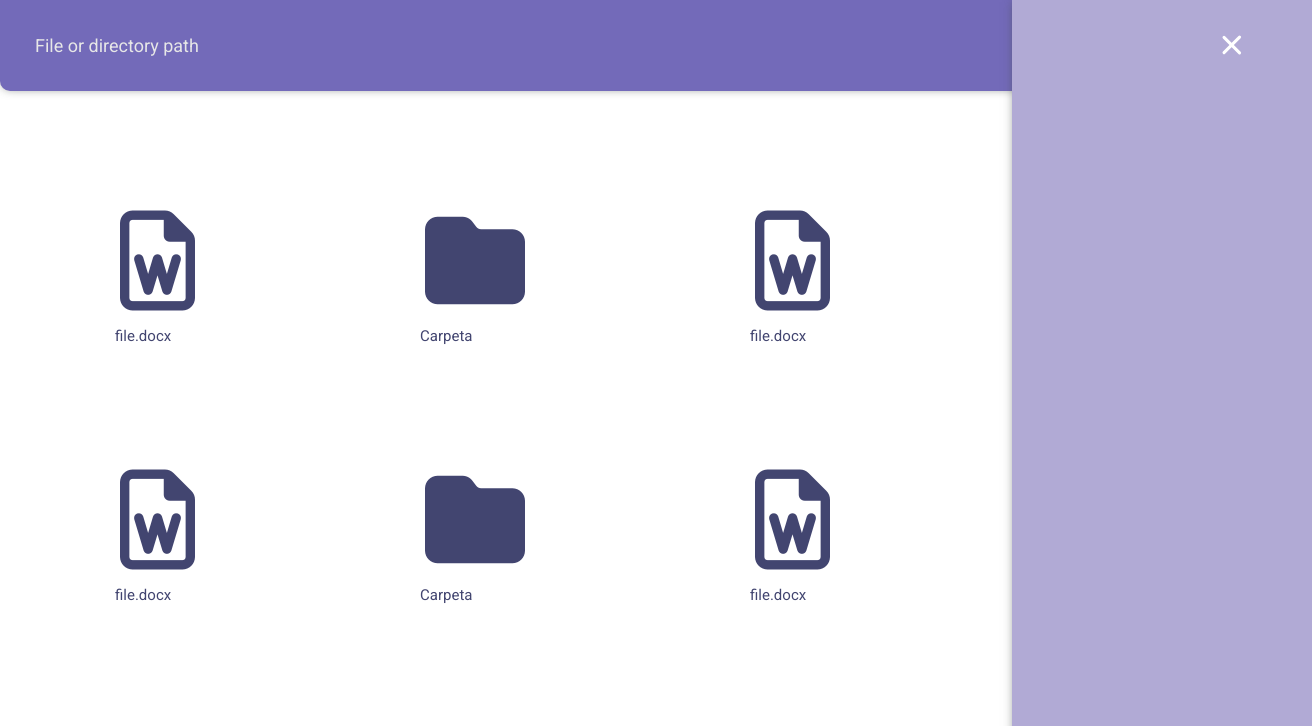
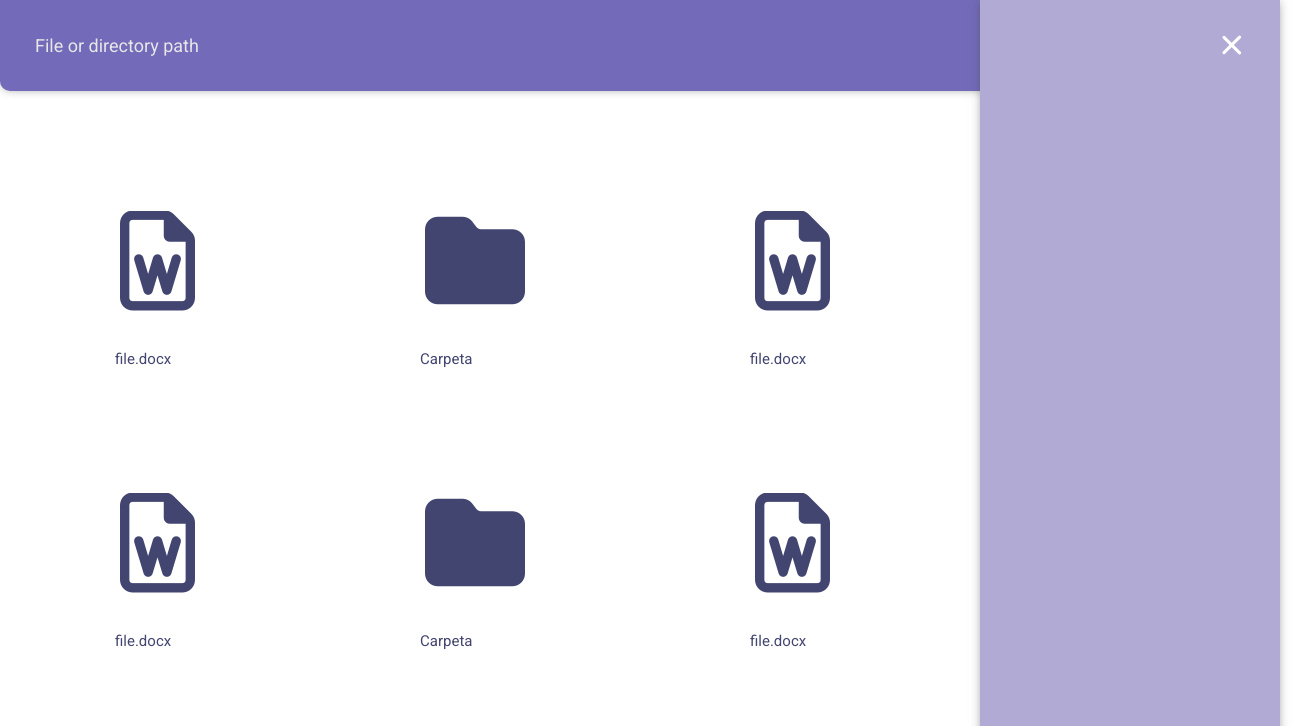
Before and after one commit to ncardonab/File-Explorer, a plain HTML site: page public/index.html in a window 1280 px wide. Both pictures are taken after a click on the element 1232 px from the left and 45 px from the top of the page. Shown: the top 726 px of the page, 1312 px wide, since content can reach past the window. Drawn offline with Linux system fonts and the light colour scheme.

Commit message:
Getting rid of the x axis overflow

```diff
--- a/public/main.js
+++ b/public/main.js
@@ -5,3 +5,7 @@ document.querySelector(".hamburguer-menu").addEventListener("click", event => {
   document.querySelector(".hamburguer-menu").classList.toggle("change");
   sidebar.classList.toggle("change");
 });
+
+window.addEventListener("click", event => {
+  console.log(event);
+});
--- a/public/styles.css
+++ b/public/styles.css
@@ -1,5 +1,6 @@
 * {
   margin: 0;
+  overflow-x: hidden; /* Quit the horizontal scrolling option*/
   --main-color: rgb(255, 255, 255);
   --primary-color: rgb(115, 106, 185);
   --secondary-color: rgb(244, 145, 152);
@@ -16,6 +17,7 @@ body {
 }
 
 .side-bar {
+  overflow-x: hidden;
   position: absolute;
   z-index: 999;
   background-color: var(--tertiary-color);
@@ -41,7 +43,7 @@ body {
 }
 
 .side-bar.change {
-  transform: translateX(-20rem);
+  transform: translateX(-22rem);
   transition: all 0.8s;
 }
 
```
